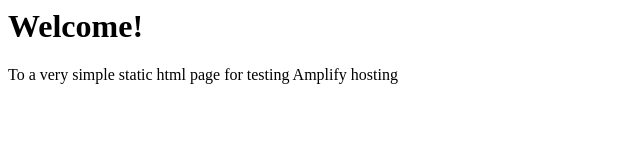
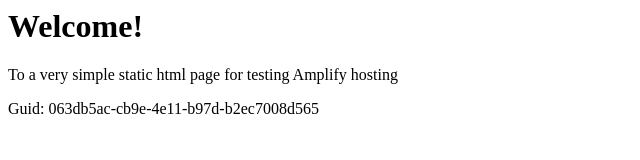
Before and after one commit to aws-aemilia-mxp/Github-PR-Commit-Integration-Test-DoNotTouch-Gith-P5X5MO5I-v1-prod-eu-south-1, a website: page src/index.html in a window 1280 px wide. Shown: the whole page, without its empty margins (0-640 px from the left). Drawn offline with Linux system fonts and the light colour scheme.

Commit message:
commit from integ tests

```diff
--- a/src/index.html
+++ b/src/index.html
@@ -1,3 +1,5 @@
+
+
 <html lang="en">
 
 <head>
@@ -10,6 +12,6 @@
 <body>
     <h1>Welcome!</h1>
     <p>To a very simple static html page for testing Amplify hosting</p>
-</body>
+    <p>Guid: 063db5ac-cb9e-4e11-b97d-b2ec7008d565</p></body>
 
 </html>
```
